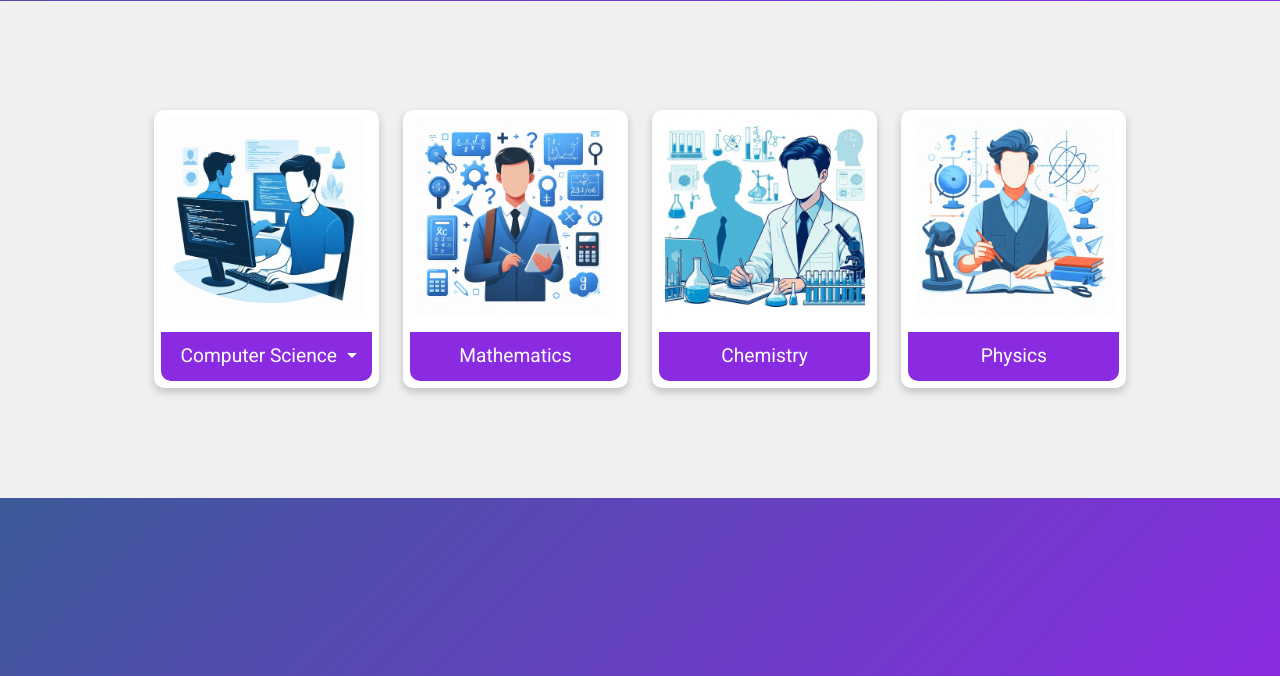
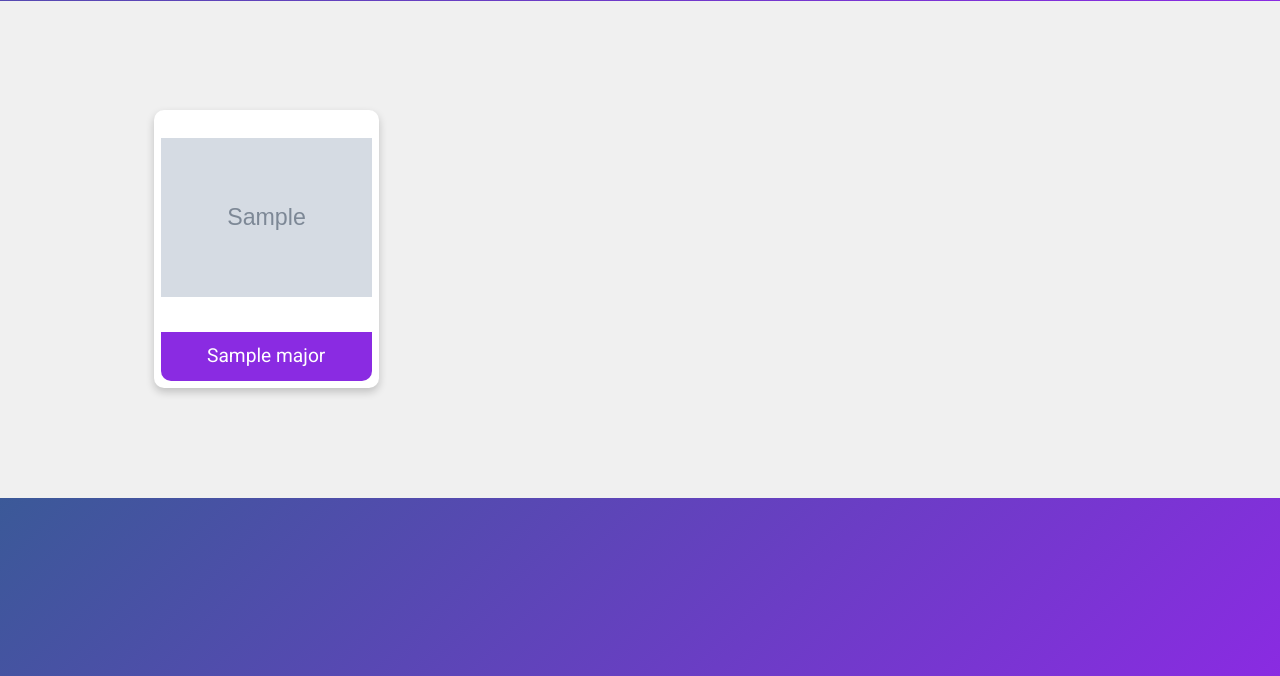
Before and after one commit to chihebabiza/sesclib, a Node server app: page / in a window 1280 px wide. Shown: the part 650-1326 px from the top of the page. Run offline with Node 20, Linux system fonts and the light colour scheme; tables that the repository leaves empty hold one stand-in row (values such as "Sample post"); grey boxes marked "Sample" are stand-in pictures; some libraries are stand-ins or nearby versions.

Commit message:
major controllers and models

```diff
--- a/app.js
+++ b/app.js
@@ -4,7 +4,6 @@ const PORT = process.env.PORT || 4000;
 require('dotenv').config();
 const homeRoute = require('./routes/home.route');
 const adminRoute = require('./routes/admin.route');
-
 // Set view engine
 app.set('view engine', 'ejs');
 app.use(express.static('public'));
--- a/controllers/home.controllers.js
+++ b/controllers/home.controllers.js
@@ -1,3 +1,11 @@
-exports.getHome = (req, res) => {
-    res.render('user/index');
-}
+const majorControllers = require('../controllers/major.controllers');
+
+exports.getHome = async (req, res) => {
+    try {
+        const majors = await majorControllers.getAllMajors();
+
+        res.render('user/index', { majors });
+    } catch (error) {
+        res.status(500).send('Error fetching home page: ' + error.message);
+    }
+};
--- /dev/null
+++ b/controllers/major.controllers.js
@@ -0,0 +1,14 @@
+const Major = require('../models/major.model');
+const { connectDB, disconnectDB } = require('../config/db');
+
+exports.getAllMajors = async () => {
+    try {
+        await connectDB();
+        return await Major.find({});
+    } catch (error) {
+        console.error('Error fetching majors:', error);
+        throw error;
+    } finally {
+        await disconnectDB();
+    }
+};
--- a/views/user/index.ejs
+++ b/views/user/index.ejs
@@ -58,43 +58,31 @@
     <section id="specialities" class="white-section">
         <div class="container-fluid">
             <div class="row">
-                <!-- computer science card -->
+                <% majors.forEach(major=> { %>
                     <div class="col-lg-3 col-md-6">
                         <div class="specialty-card">
-                        <img src="images/cs3.jpeg" alt="Computer Science" class="specialty-image">
+                            <img src="<%= major.image %>" alt="<%= major.name %>" class="specialty-image">
+
+                            <% if (major.cycle.includes('lmd') && major.cycle.includes('ing')) { %>
                                 <div class="dropdown">
                                     <button class="btn btn-primary specialty-button dropdown-toggle" type="button"
                                         data-bs-toggle="dropdown" aria-expanded="false">
-                                Computer Science
+                                        <%= major.name %>
                                     </button>
                                     <ul class="dropdown-menu">
-                                <li><a class="dropdown-item" type="button" href="cs-lmd.html">LMD</a></li>
-                                <li><a class="dropdown-item" type="button" href="#cs-eng-resources">Engineering</a></li>
+                                        <li><a class="dropdown-item" type="button" href="lmd.html">LMD</a></li>
+                                        <li><a class="dropdown-item" type="button"
+                                                href="engineering.html">Engineering</a></li>
                                     </ul>
                                 </div>
+                                <% } else { %>
+                                    <a href="#" class="btn btn-primary specialty-button">
+                                        <%= major.name %>
+                                    </a>
+                                    <% } %>
                         </div>
                     </div>
-                <!-- maths card-->
-                <div class=" col-lg-3 col-md-6">
-                    <div class="specialty-card">
-                        <img src="images/maths3.jpeg" alt="maths" class="specialty-image">
-                        <a href="#maths-resources" class="btn btn-primary specialty-button">Mathematics</a>
-                    </div>
-                </div>
-                <!-- chemistry card-->
-                <div class=" col-lg-3 col-md-6">
-                    <div class="specialty-card">
-                        <img src="images/chemistry3.jpeg" alt="chemistry" class="specialty-image">
-                        <a href="#chemistry-resources" class="btn btn-primary specialty-button">Chemistry</a>
-                    </div>
-                </div>
-                <!-- physics card-->
-                <div class=" col-lg-3 col-md-6">
-                    <div class="specialty-card">
-                        <img src="images/physics3.jpeg" alt="physic" class="specialty-image">
-                        <a href="#physics-resources" class="btn btn-primary specialty-button">Physics</a>
-                    </div>
-                </div>
+                    <% }); %>
             </div>
         </div>
     </section>
```
Also changed, not shown: models/major.model.js (added, +20 -0 lines), models/user.model.js (deleted). Lines whose indentation alone changed are shown as unchanged.
